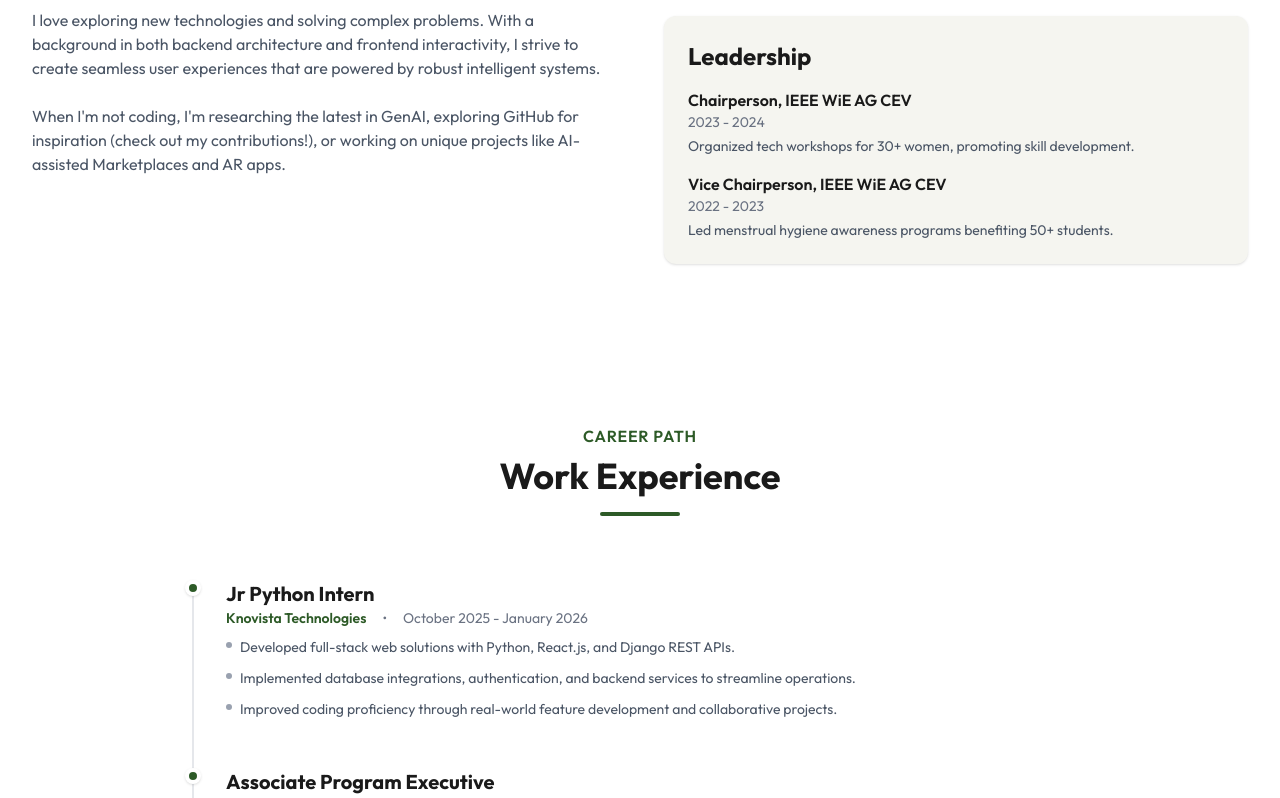
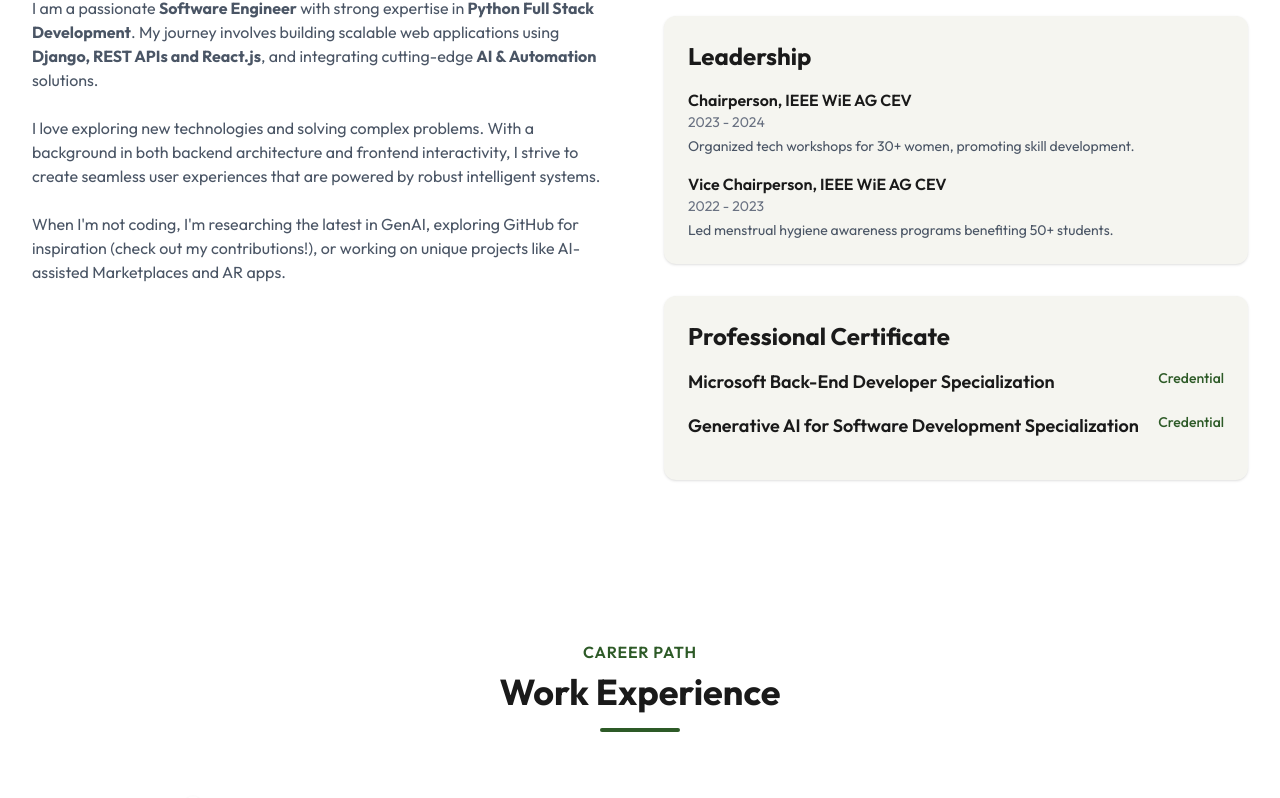
Before and after one commit to thameenaparveen2906/Thameena-Parveen--Personal-Portfolio, a React (Vite) app: page / in a window 1280 px wide. Shown: the part 1204-2002 px from the top of the page. Built offline with nearby package versions, Linux system fonts and the light colour scheme.

Commit message:
Add professional certificates section to About component

```diff
--- a/src/components/About.jsx
+++ b/src/components/About.jsx
@@ -76,6 +76,45 @@ const About = () => {
                                 </div>
                             </div>
                         </div>
+                       {/* Professional Certificate */}
+<div className="bg-primary p-6 rounded-xl shadow-sm">
+    <h3 className="font-bold text-2xl mb-4 text-secondary">
+        Professional Certificate
+    </h3>
+
+    <div className="mb-4">
+        <div className="flex justify-between items-start">
+            <h4 className="font-semibold text-lg">
+                Microsoft Back-End Developer Specialization
+            </h4>
+            <a
+                href="https://www.coursera.org/account/accomplishments/specialization/Y46GMYAEDDIY"
+                target="_blank"
+                rel="noopener noreferrer"
+                className="text-sm text-accent font-medium"
+            >
+                Credential
+            </a>
+        </div>
+    </div>
+
+    <div className="mb-4">
+        <div className="flex justify-between items-start">
+            <h4 className="font-semibold text-lg">
+                Generative AI for Software Development Specialization
+            </h4>
+            <a
+                href="https://www.coursera.org/account/accomplishments/specialization/2T8YNZEB0UPT"
+                target="_blank"
+                rel="noopener noreferrer"
+                className="text-sm text-accent font-medium"
+            >
+                Credential
+            </a>
+        </div>
+    </div>
+</div>
+
                     </motion.div>
                 </div>
             </div>
```
